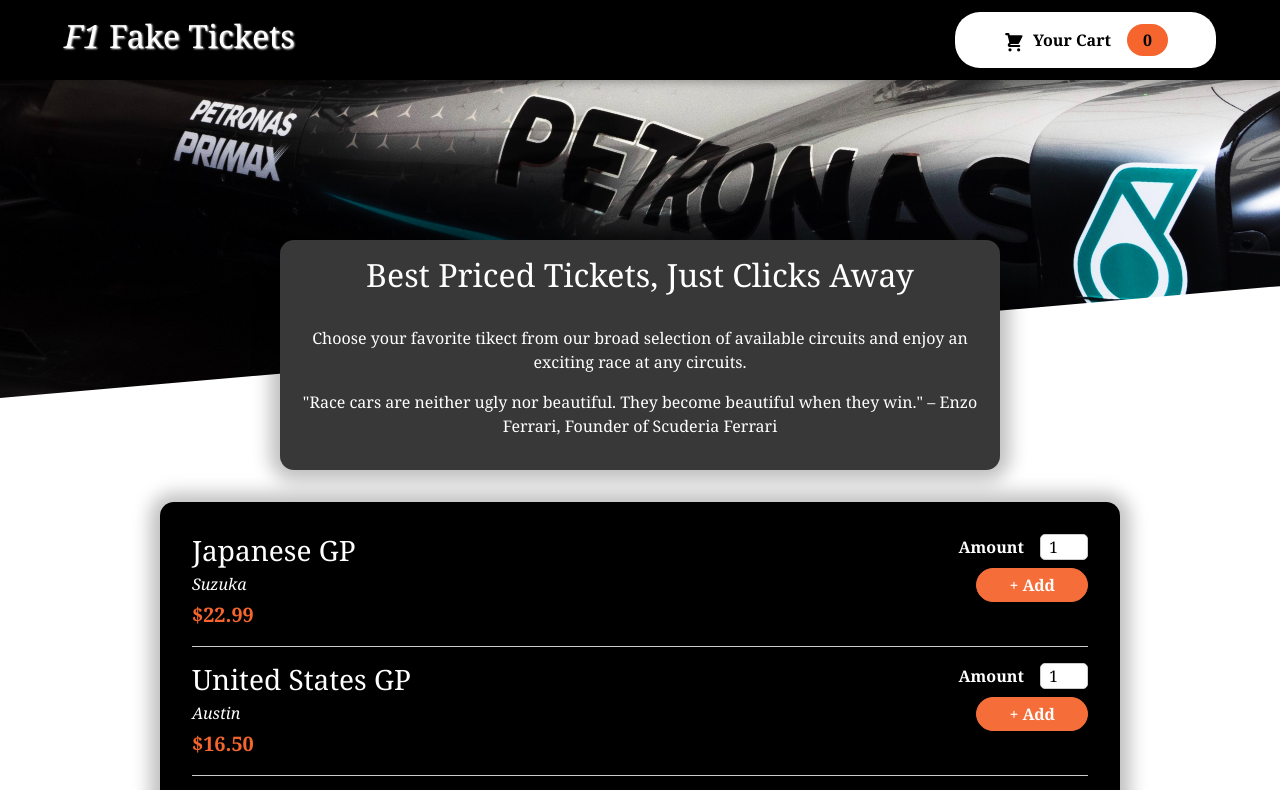
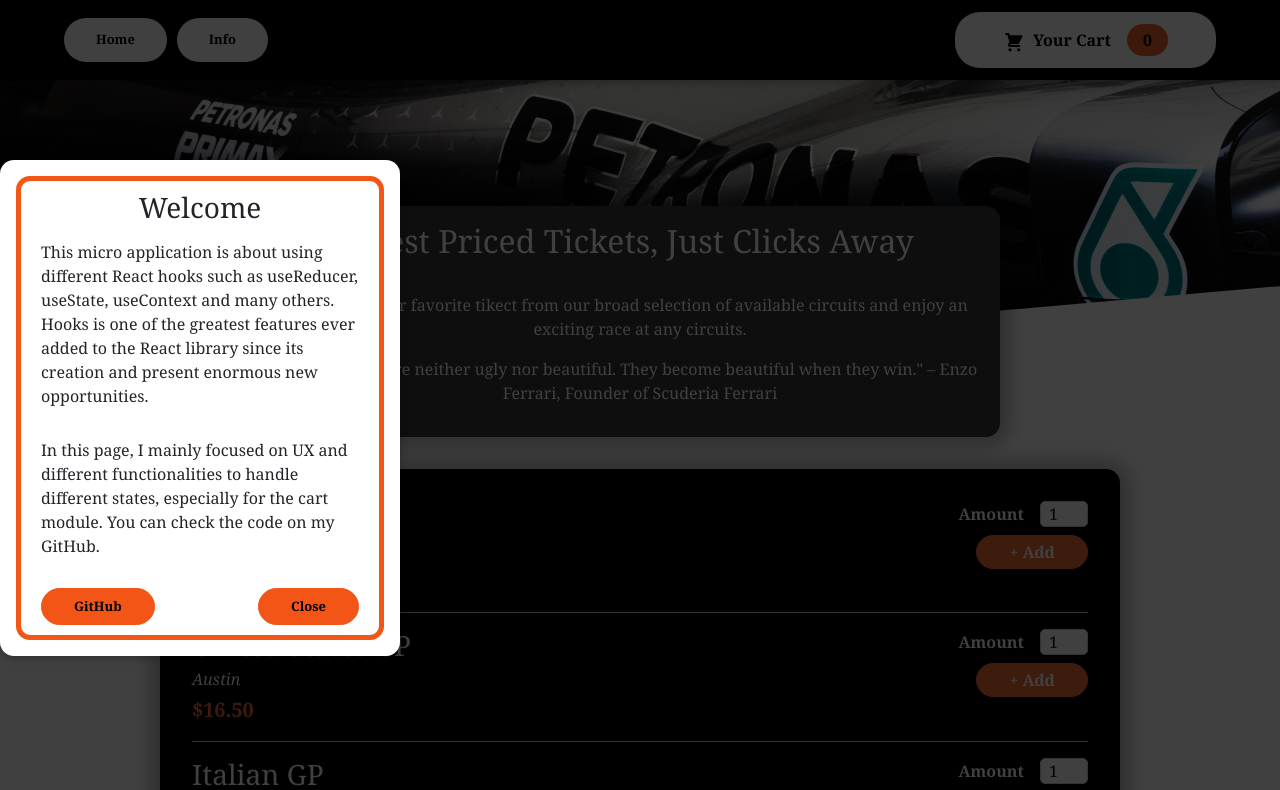
Before and after one commit to alexgharibi/Portfolio, a React (Create React App) app: page /f1 in a window 1280 px wide. Shown: the top 790 px of the page. Built offline with nearby package versions, Linux system fonts and the light colour scheme.

Commit message:
f1 info pop up

```diff
--- a/src/pages/F1/F1.js
+++ b/src/pages/F1/F1.js
@@ -3,9 +3,11 @@
 import Circuits from "./components/Tickets/Circuits";
 import Cart from "./components/Cart/Cart";
 import CartProvider from "./store/CartProvider";
+import Info from "./components/Info/Info";
 
 const F1 = () => {
   const [cartIsShown, setCartIsShown] = useState(false);
+  const [infoIsShown, setInfoIsShown] = useState(true);
 
   const showCartHandler = () => {
     setCartIsShown(true);
@@ -14,10 +16,15 @@
   const hideCartHandler = () => {
     setCartIsShown(false);
   };
+
+  const hideInfoHandler = () => {
+    setInfoIsShown(!infoIsShown);
+  };
   return (
     <CartProvider>
+      {infoIsShown && <Info onHideInfo={hideInfoHandler} />}
       {cartIsShown && <Cart onHideCart={hideCartHandler} />}
-      <Header onShowCart={showCartHandler} />
+      <Header onShowCart={showCartHandler} onHideInfo={hideInfoHandler} />
       <main>
         <Circuits />
       </main>
--- /dev/null
+++ b/src/pages/F1/components/Info/Info.js
@@ -0,0 +1,41 @@
+import InfoModal from "./InfoModal";
+import classes from "./Info.module.css";
+
+const Info = (props) => {
+  const githubClickHandler = () => {
+    window.open(
+      "https://github.com/alexgharibi/Portfolio/tree/main/src/pages/F1"
+    );
+  };
+
+  return (
+    <InfoModal onHideInfo={props.onHideInfo}>
+      <div className={classes.body}>
+        <div>
+          <h3>Welcome</h3>
+          <p>
+            This micro application is about using different React hooks such as
+            useReducer, useState, useContext and many others. Hooks is one of
+            the greatest features ever added to the React library since its
+            creation and present enormous new opportunities.
+          </p>
+          <p>
+            In this page, I mainly focused on UX and different functionalities
+            to handle different states, especially for the cart module. You can
+            check the code on my GitHub.
+          </p>
+        </div>
+        <div className={classes.actions}>
+          <button className={classes.button} onClick={githubClickHandler}>
+            GitHub
+          </button>
+          <button className={classes.button} onClick={props.onHideInfo}>
+            Close
+          </button>
+        </div>
+      </div>
+    </InfoModal>
+  );
+};
+
+export default Info;
--- /dev/null
+++ b/src/pages/F1/components/Info/Info.module.css
@@ -0,0 +1,45 @@
+.body {
+  border: 5px solid #f35516;
+  font-family: Georgia, "Times New Roman", Times, serif;
+  padding: 10px 20px;
+  border-radius: 14px;
+}
+
+.body h3 {
+  text-align: center;
+}
+
+.body p {
+  margin-top: 15px;
+  margin-bottom: 30px;
+}
+
+.actions {
+  text-align: right;
+  font-size: 13px;
+  display: flex;
+  justify-content: space-between;
+}
+
+.actions button {
+  font: inherit;
+  cursor: pointer;
+  background-color: transparent;
+  border: 1px solid #f35516;
+  padding: 0.5rem 2rem;
+  border-radius: 25px;
+}
+
+.actions button:hover,
+.actions button:active {
+  background-color: #da4d15;
+  border-color: #da4d15;
+  color: black;
+  font-weight: 700;
+}
+
+.actions .button {
+  background-color: #f35516;
+  color: black;
+  font-weight: 700;
+}
--- /dev/null
+++ b/src/pages/F1/components/Info/InfoModal.js
@@ -0,0 +1,34 @@
+import React from "react";
+import ReactDOM from "react-dom";
+import classes from "./InfoModal.module.css";
+
+const Backdrop = (props) => {
+  return <div className={classes.backdrop} onClick={props.onHideInfo}></div>;
+};
+
+const ModalOverlay = (props) => {
+  return (
+    <div className={classes["modal-main"]}>
+      <div className={classes.content}>{props.children}</div>
+    </div>
+  );
+};
+
+const PortalElement = document.getElementById("overlays");
+
+const InfoModal = (props) => {
+  return (
+    <React.Fragment>
+      {ReactDOM.createPortal(
+        <Backdrop onHideInfo={props.onHideInfo} />,
+        PortalElement
+      )}
+      {ReactDOM.createPortal(
+        <ModalOverlay>{props.children}</ModalOverlay>,
+        PortalElement
+      )}
+    </React.Fragment>
+  );
+};
+
+export default InfoModal;
--- /dev/null
+++ b/src/pages/F1/components/Info/InfoModal.module.css
@@ -0,0 +1,41 @@
+.backdrop {
+  position: fixed;
+  top: 0;
+  left: 0;
+  width: 100%;
+  height: 100vh;
+  z-index: 20;
+  background-color: rgba(0, 0, 0, 0.75);
+}
+
+.modal-main {
+  position: fixed;
+  top: 20vh;
+  left: 5%;
+  width: 50%;
+  height: inherit;
+  background-color: white;
+  padding: 1rem;
+  border-radius: 14px;
+  box-shadow: 0 2px 8px rgba(0, 0, 0, 0.25);
+  z-index: 30;
+  animation: slide-in 600ms ease-out forwards;
+}
+
+@media (min-width: 768px) {
+  .modal-main {
+    width: 400px;
+    left: calc(50% - 20rem);
+  }
+}
+
+@keyframes slide-in {
+  from {
+    opacity: 0;
+    transform: translateX(-30rem);
+  }
+  to {
+    opacity: 1;
+    transform: translateX(-20rem);
+  }
+}
--- a/src/pages/F1/components/Layout/Header.js
+++ b/src/pages/F1/components/Layout/Header.js
@@ -2,18 +2,35 @@
 import F1MainPic from "../../../../assets/F1.jpg";
 import classes from "./Header.module.css";
 import HeaderCartButton from "./HeaderCartButton";
+import { useHistory } from "react-router-dom";
 
 const Header = (props) => {
+  const history = useHistory();
+
+  const homePage = () => {
+    history.push("/");
+  };
+
   return (
     <React.Fragment>
       <header className={classes.header}>
-        <h2>
-          <em>F1</em> Fake Tickets
-        </h2>
+        <div>
+          <button className={classes.button} onClick={homePage}>
+            Home
+          </button>
+          <button className={classes.button} onClick={props.onHideInfo}>
+            Info
+          </button>
+        </div>
         <HeaderCartButton showCart={props.onShowCart} />
       </header>
       <div className={classes["main-image"]}>
         <img src={F1MainPic} alt="F1 Body" />
+      </div>
+      <div className={classes.text}>
+        <h2>
+          <em>F1</em> Fake Tickets
+        </h2>
       </div>
     </React.Fragment>
   );
--- a/src/pages/F1/components/Layout/Header.module.css
+++ b/src/pages/F1/components/Layout/Header.module.css
@@ -14,9 +14,13 @@
   z-index: 10;
 }
 
-.header > h2 {
+.text {
+  position: relative;
   text-shadow: 1px 1px 2px white;
   font-family: Georgia, "Times New Roman", Times, serif;
+  color: white;
+  margin-top: -80px;
+  margin-left: 5px;
 }
 
 .main-image {
@@ -32,3 +36,22 @@
   object-fit: cover;
   transform: rotateZ(-5deg) translateY(-4rem) translateX(-1rem);
 }
+
+.button {
+  cursor: pointer;
+  font-size: 13px;
+  margin-right: 10px;
+  font-family: Georgia, "Times New Roman", Times, serif;
+  border: none;
+  background-color: white;
+  color: black;
+  padding: 0.75rem 2rem;
+  align-items: center;
+  border-radius: 25px;
+  font-weight: bold;
+}
+
+.button:hover,
+.button:active {
+  background-color: #ece9e6;
+}
```
